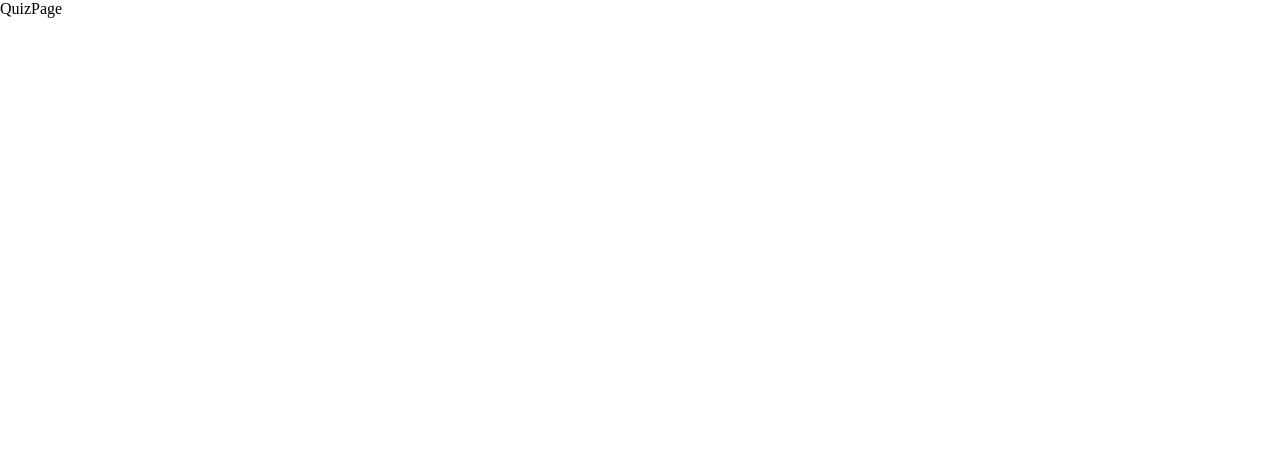
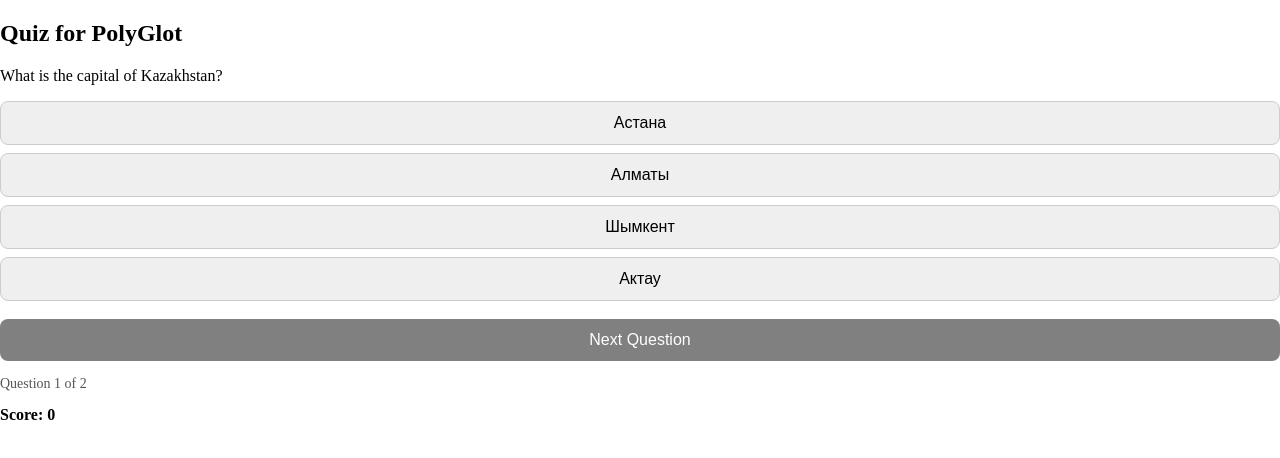
Before and after one commit to Polyglot2212/PolyGlot, a React (Vite) app: page /QuizPage in a window 1280 px wide. Shown: the top 458 px of the page. Built offline with nearby package versions, Linux system fonts and the light colour scheme.

Commit message:
ХУЙНЯ ЕБАНАЯ НЕ СОХРАНИЛРСЬ

```diff
--- /dev/null
+++ b/src/components/quiz.tsx
@@ -0,0 +1,86 @@
+import React, { useState } from 'react';
+import '../components/styles/QuizPagestyles.css';
+
+const questions = [
+    {
+        questionText: 'What is the capital of Kazakhstan?',
+        answerOptions: [
+            { answerText: 'Астана', isCorrect: true },
+            { answerText: 'Алматы', isCorrect: false },
+            { answerText: 'Шымкент', isCorrect: false },
+            { answerText: 'Актау', isCorrect: false }
+        ]
+    },
+    {
+        questionText: 'I am going to eat my breakfast',
+        answerOptions: [
+            { answerText: 'Я буду завтракать завтра', isCorrect: false },
+            { answerText: 'Я не буду кушать', isCorrect: false },
+            { answerText: 'Я собираюсь позавтракать', isCorrect: true },
+            { answerText: 'Бари дурыс', isCorrect: false }
+        ]
+    }
+];
+
+function QuizComponent() {
+    const [currentquestion, setCurrentquestion] = useState(0);
+    const [answered, setAnswered] = useState(false);
+    const [selectedOption, setSelectedOption] = useState(null);
+    const [score, setScore] = useState(0);
+
+    const handleAnswerOption = (index: number | React.SetStateAction<null>, isCorrect: boolean) => {
+        if (!answered) {
+            setSelectedOption(index);
+            setAnswered(true);
+            if (isCorrect) {
+                setScore(score + 1);
+            }
+        }
+    };
+
+    const NextQuestion = () => {
+        if (currentquestion < questions.length - 1) {
+            setCurrentquestion(currentquestion + 1);
+            setAnswered(false);
+            setSelectedOption(null);
+        }
+    };
+
+    return (
+        <div className='quiz-container'>
+            <div className="quiz-blockk">
+                <h2>Quiz for PolyGlot</h2>
+                <p className="question-text">{questions[currentquestion].questionText}</p>
+
+                <div className="quiz-questions">
+                    {questions[currentquestion].answerOptions.map((option, index) => (
+                        <button
+                            key={index}
+                            onClick={() => handleAnswerOption(index, option.isCorrect)}
+                            className={`answer-options
+                                ${answered && option.isCorrect ? "correct-answer" : ""}
+                                ${answered && selectedOption === index && !option.isCorrect ? "wrong-answer" : ""}
+                            `}
+                            disabled={answered}
+                        >
+                            {option.answerText}
+                        </button>
+                    ))}
+
+                    <button
+                        className={answered ? "nextq" : "nextqdisable"}
+                        disabled={!answered || currentquestion === questions.length - 1}
+                        onClick={NextQuestion}
+                    >
+                        {currentquestion === questions.length - 1 ? "Finish" : "Next Question"}
+                    </button>
+
+                    <p className="questionryad">Question {currentquestion + 1} of {questions.length}</p>
+                    <p className="score">Score: {score}</p>
+                </div>
+            </div>
+        </div>
+    );
+}
+
+export default QuizComponent;
--- /dev/null
+++ b/src/components/styles/QuizPagestyles.css
@@ -0,0 +1,58 @@
+.answer-options {
+    display: block;
+    width: 100%;
+    padding: 12px;
+    margin: 8px 0;
+    border-radius: 8px;
+    border: 1px solid #ccc;
+    font-size: 16px;
+    cursor: pointer;
+    transition: background 0.3s ease;
+}
+
+.correct-answer {
+    background-color: #a3e635; /* Зеленый */
+    border-color: #65a30d;
+}
+
+.wrong-answer {
+    background-color: #fca5a5; /* Красный */
+    border-color: #dc2626;
+}
+
+.nextq {
+    background: #ff4081;
+    color: white;
+    border: none;
+    padding: 12px;
+    width: 100%;
+    border-radius: 8px;
+    font-size: 16px;
+    cursor: pointer;
+    margin-top: 10px;
+    transition: background 0.3s, transform 0.2s;
+}
+
+.nextqdisable {
+    background: gray;
+    color: white;
+    border: none;
+    padding: 12px;
+    width: 100%;
+    border-radius: 8px;
+    font-size: 16px;
+    cursor: not-allowed;
+    margin-top: 10px;
+}
+
+.questionryad {
+    margin-top: 15px;
+    font-size: 14px;
+    color: #555;
+}
+
+.score {
+    font-size: 16px;
+    font-weight: bold;
+    margin-top: 10px;
+}
--- a/src/pages/QuizPage.tsx
+++ b/src/pages/QuizPage.tsx
@@ -1,7 +1,9 @@
 import React from 'react'
+import QuizComponent from '../components/quiz'
 
 export default function QuizPage() {
   return (
-    <div>QuizPage</div>
+    <div><QuizComponent/></div>
+
   )
 }
```
